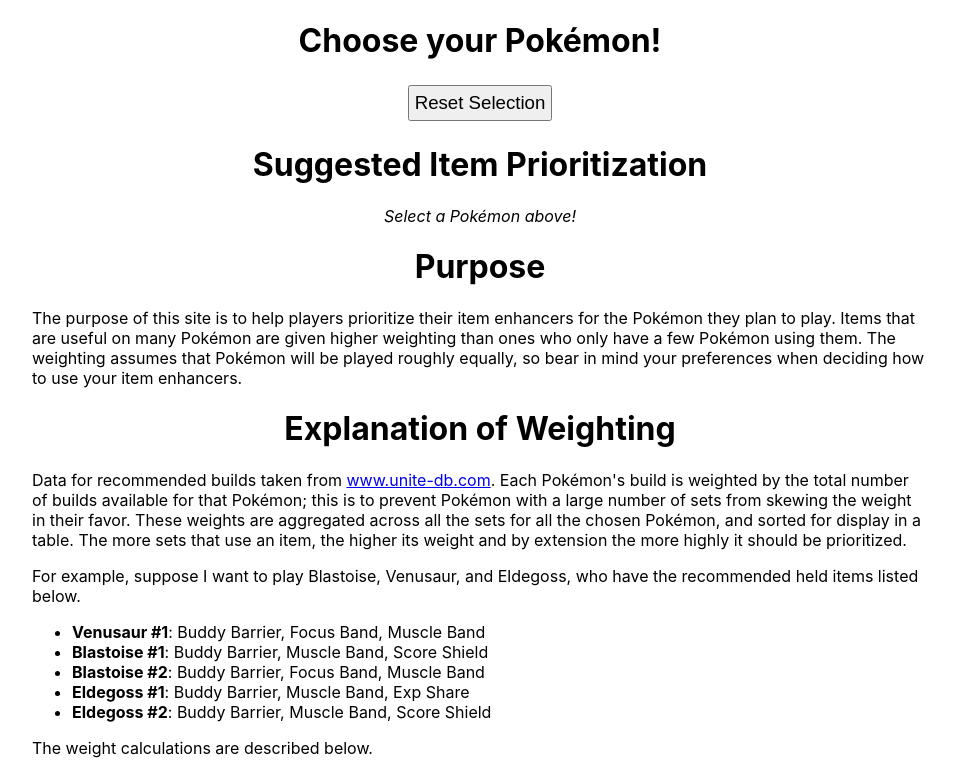
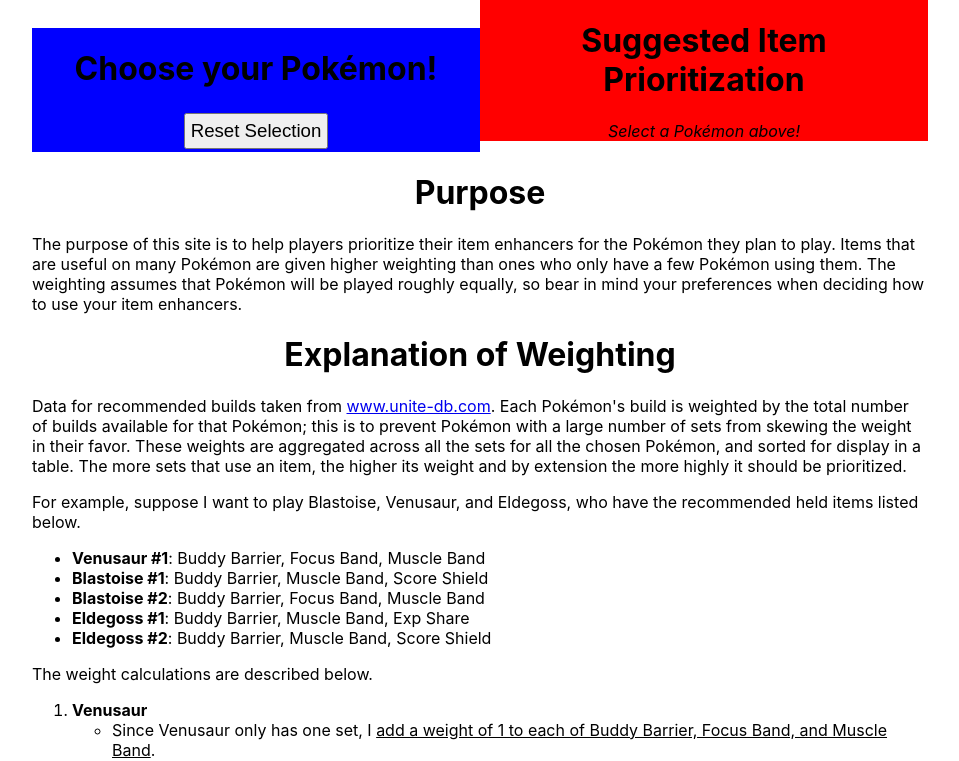
Before and after one commit to aturfah/unite-item-prioritization, a React (Create React App) app: page / in a window 1280 px wide. Shown: the top 761 px of the page, without its empty margins (160-1119 px from the left). Built offline with nearby package versions, Linux system fonts and the light colour scheme; no server answers.

Commit message:
Temp solution in time for train

```diff
--- a/src/App.css
+++ b/src/App.css
@@ -45,3 +45,24 @@ div.misc p {
     transform: rotate(360deg);
   }
 }
+
+div.left-col {
+  width: 35%;
+  display: inline-block;
+  margin-left: 10%;
+  background-color: blue;
+  height: 100%;
+}
+
+div.right-col {
+  width: 35%;
+  display: inline-block;
+  height: 100%;
+  margin-right: 10%;
+  background-color: red;
+}
+
+div.functional-portion {
+  min-height: 100px;
+  margin-bottom: 5px;
+}
--- a/src/App.js
+++ b/src/App.js
@@ -4,7 +4,9 @@ import './App.css';
 function App() {
   return (
     <div className="App">
-        <PageLayout />
+        <div className="functional-portion">
+          <PageLayout />
+        </div>
         <div className="misc">
           <h1>Purpose</h1>
           <p>
--- a/src/src/pageLayout.js
+++ b/src/src/pageLayout.js
@@ -117,19 +117,22 @@ class PageLayout extends Component {
             itemTable = this._generateItemPrioritizationTable()
         }
         return <div className="page-layout">
-            <h1>Choose your Pok&eacute;mon!</h1>
-            {this._generatePokemonNameDisplay()}
 
             <div>
-                <button className="reset-button" onClick={this._resetPokemon}>Reset Selection</button>
+                <div className="left-col">
+                    <h1>Choose your Pok&eacute;mon!</h1>
+                    <div>
+                        <button className="reset-button" onClick={this._resetPokemon}>Reset Selection</button>
+                    </div>
+                    {this._generatePokemonNameDisplay()}
+                </div>
+                <div className="right-col">
+                    <h1>Suggested Item Prioritization</h1>
+                    <div className="weight-table">
+                        {itemTable}
+                    </div>
+                </div>
             </div>
-
-
-            <h1>Suggested Item Prioritization</h1>
-            <div className="weight-table">
-                {itemTable}
-            </div>
-
         </div>
     }
 }
```
